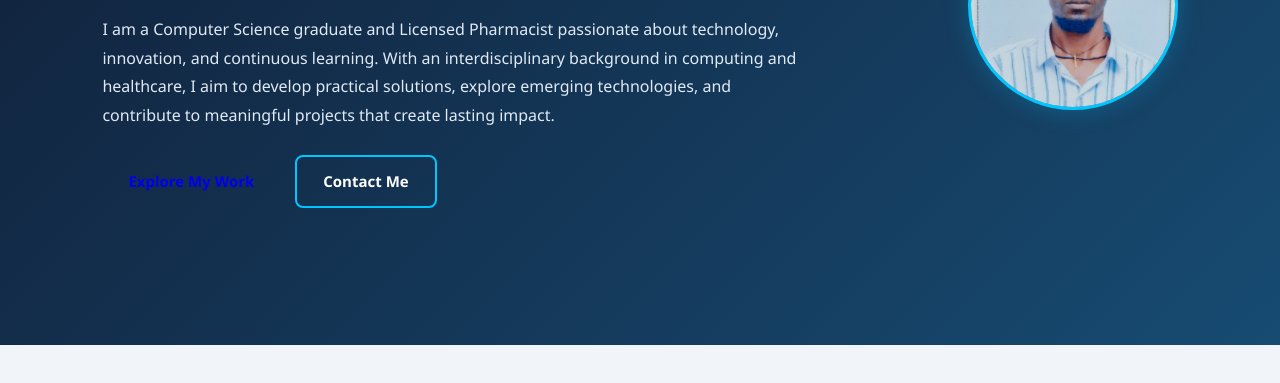
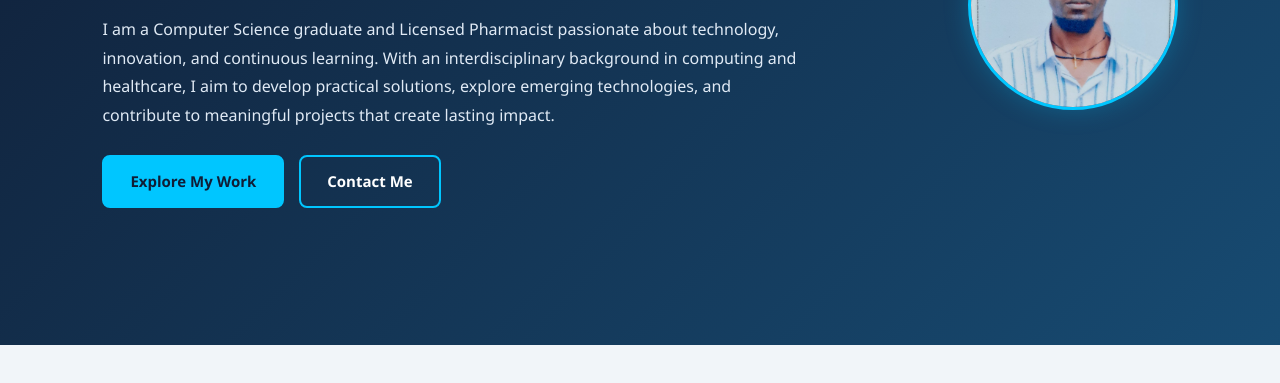
Before and after one commit to TebikachewChekol/My-Portfolio, a plain HTML site: page index.html in a window 1280 px wide. Shown: the part 417-800 px from the top of the page. Drawn offline with nearby package versions, Linux system fonts and the light colour scheme.

Commit message:
Update index.html

```diff
--- a/index.html
+++ b/index.html
@@ -66,13 +66,10 @@
            I am a Computer Science graduate and Licensed Pharmacist passionate about technology, innovation, and continuous learning. With an interdisciplinary background in computing and healthcare, I aim to develop practical solutions, explore emerging technologies, and contribute to meaningful projects that create lasting impact.
         </p>
 
-        <div class="hero-buttons">
-            <a href="#projects" class="btn">Explore My Work</a>
-
-            <a href="#contact" class="btn btn-outline">
-                Contact Me
-            </a>
-        </div>
+       <div class="hero-buttons">
+    <a href="#projects" class="btn-primary">Explore My Work</a>
+    <a href="#contact" class="btn-outline">Contact Me</a>
+    </div>
 
     </div>
 
```
